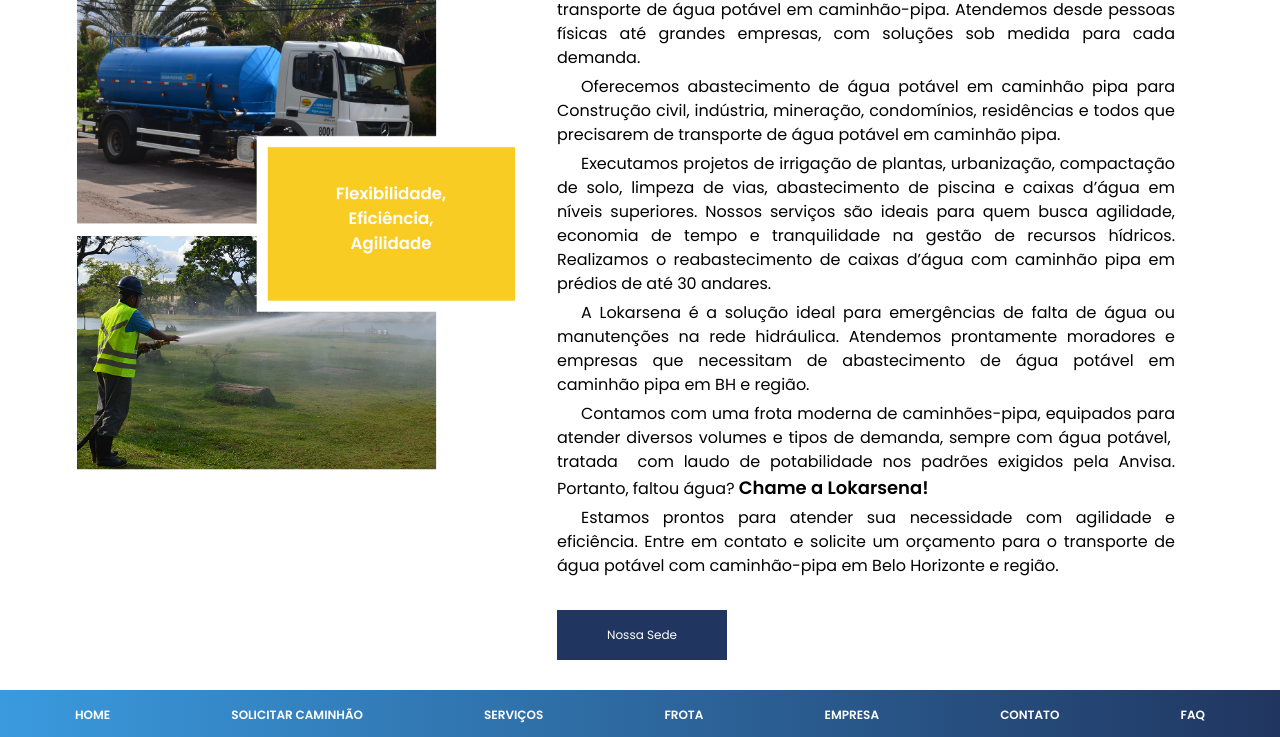
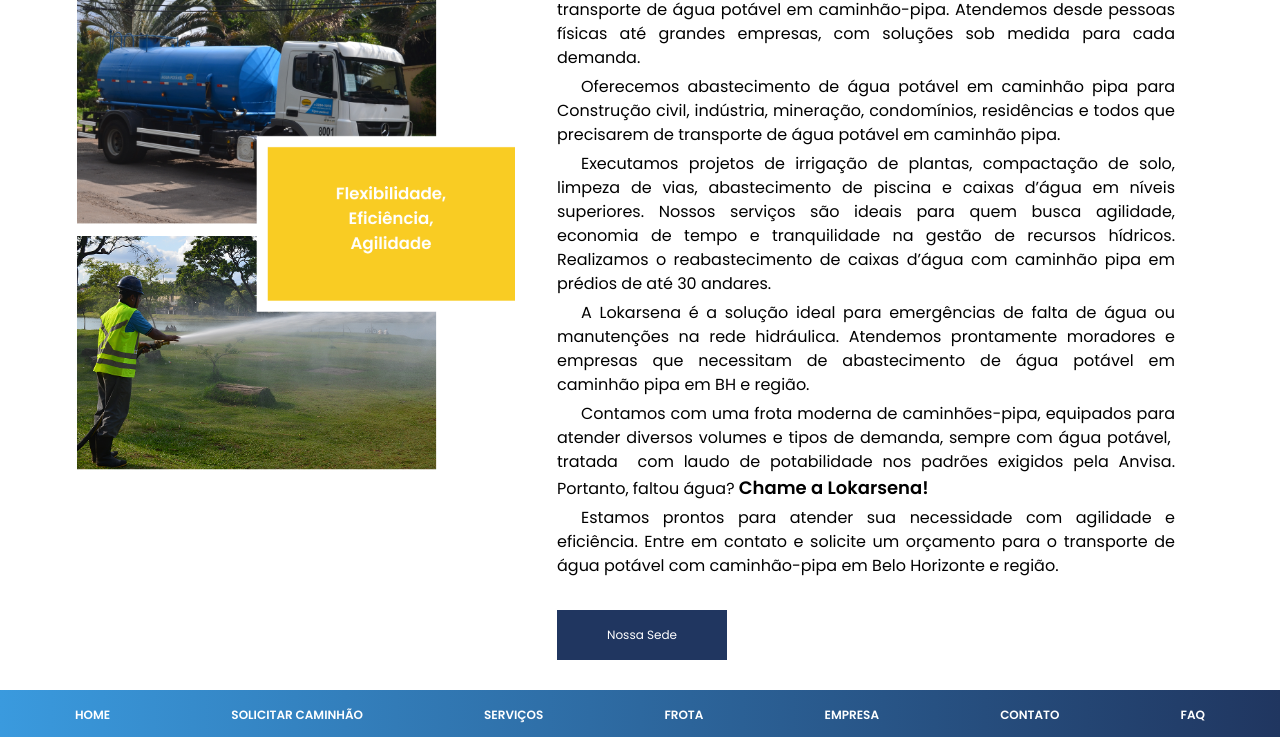
Before and after one commit to Adrian-Gabriela/lokarsena, a plain HTML site: page index.html in a window 1280 px wide. Shown: the part 3398-4135 px from the top of the page. Drawn offline with nearby package versions, Linux system fonts and the light colour scheme.

Commit message:
fix: atualizacao de palavras

```diff
--- a/index.html
+++ b/index.html
@@ -547,7 +547,7 @@
            Oferecemos abastecimento de água potável em caminhão pipa para Construção civil, indústria, mineração, condomínios, residências e todos que precisarem de transporte de água potável em caminhão pipa.
             </p>
             <p class="indent-8 text-[14px] text-justify lg:text-[16px]">
-             Executamos projetos de irrigação de plantas, urbanização,  compactação de solo, limpeza de vias, abastecimento de piscina e caixas d’água em níveis superiores.
+             Executamos projetos de irrigação de plantas, compactação de solo, limpeza de vias, abastecimento de piscina e caixas d’água em níveis superiores.
 Nossos serviços são ideais para quem busca agilidade, economia de tempo e tranquilidade na gestão de recursos hídricos. Realizamos o reabastecimento de caixas d’água  com caminhão pipa em prédios de até 30 andares.
             </p>
 
```
